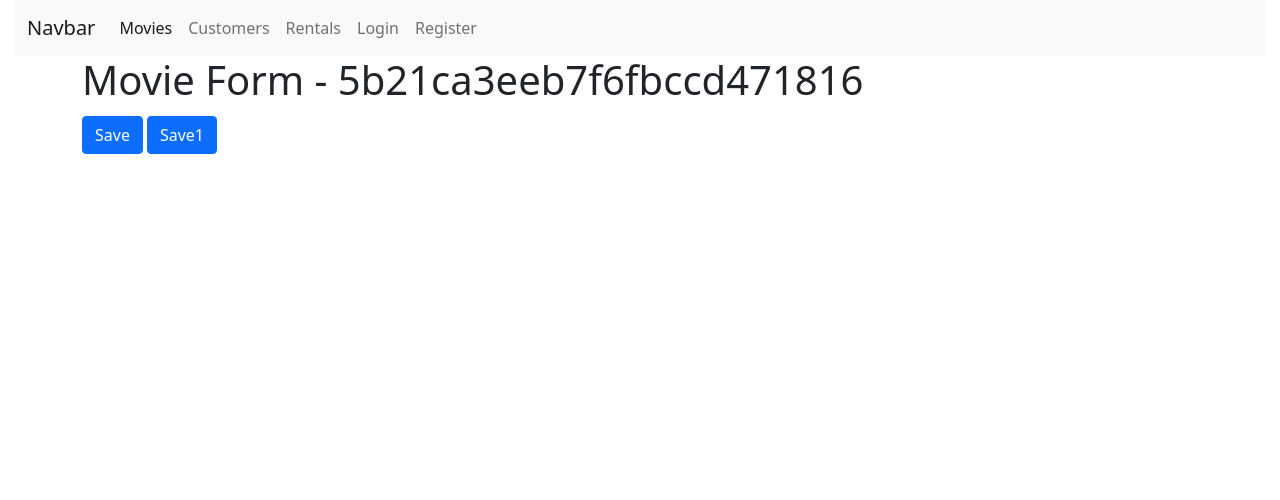
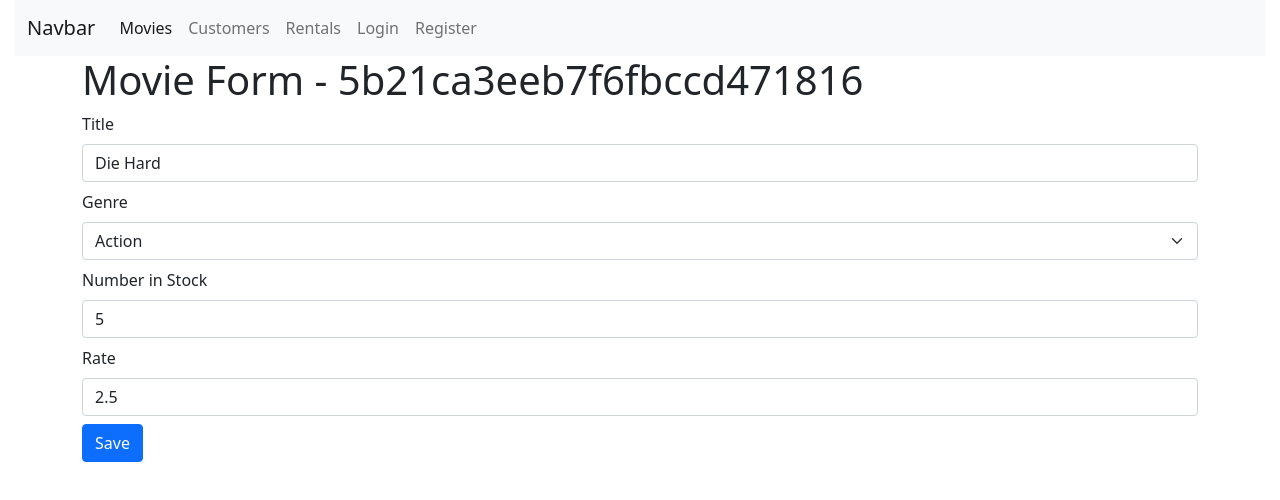
Before and after one commit to rua1hc/react-fdn-vidly-app, a React (Create React App) app: page /movies/5b21ca3eeb7f6fbccd471816 in a window 1280 px wide. Shown: the top 500 px of the page. Built offline with nearby package versions, Linux system fonts and the light colour scheme.

Commit message:
s7v22 Ex add new movie form

```diff
--- a/src/App.js
+++ b/src/App.js
@@ -26,6 +26,8 @@
                         <Route path="/login" component={LoginForm} />
                         <Route path="/register" component={RegisterForm} />
 
+                        {/* <Route path="/movies/new" render={(props)=><MovieForm {...props}/>} /> */}
+                        {/* <Route path="/movies/new" component={MovieForm} /> */}
                         <Route path="/movies/:id" component={MovieForm} />
                         <Route path="/movies" component={Movies} />
 
--- a/src/comps/common/form.jsx
+++ b/src/comps/common/form.jsx
@@ -1,6 +1,8 @@
 import { Component } from "react";
 import Joi from "joi-browser";
+
 import Input from "./input";
+import Select from "./select";
 
 class Form extends Component {
     state = {
@@ -18,6 +20,7 @@
         let errors = {};
         for (let item of error.details) errors[item.path[0]] = item.message;
 
+        // console.log(errors);
         return errors;
     };
 
@@ -67,6 +70,20 @@
         );
     }
 
+    renderSelect(name, label, options) {
+        const { data, errors } = this.state;
+        return (
+            <Select
+                name={name}
+                label={label}
+                value={data[name]}
+                options={options}
+                onChange={this.handleChange}
+                error={errors[name]}
+            />
+        );
+    }
+
     renderButton(label) {
         return (
             <button
--- /dev/null
+++ b/src/comps/common/select.jsx
@@ -0,0 +1,30 @@
+import React, { Component } from "react";
+
+class Select extends Component {
+    // state = {  }
+    render() {
+        const { name, label, error, options, ...rest } = this.props;
+
+        return (
+            <div>
+                <label htmlFor={name}>{label}</label>
+                <select
+                    name={name}
+                    id={name}
+                    {...rest}
+                    className="form-select form-select-md my-2"
+                >
+                    {options.map((opt) => (
+                        <option key={opt._id} value={opt._id}>
+                            {opt.name}
+                        </option>
+                    ))}
+                </select>
+
+                {error && <div className="alert alert-danger">{error}</div>}
+            </div>
+        );
+    }
+}
+
+export default Select;
--- a/src/comps/movieForm.jsx
+++ b/src/comps/movieForm.jsx
@@ -1,11 +1,64 @@
-import React, { Component } from "react";
+import React from "react";
+import Joi from "joi-browser";
 
-class MovieForm extends Component {
-    // state = {  }
+import Form from "./common/form";
+
+import { getGenres } from "../services/fakeGenreService";
+import { getMovie, saveMovie } from "../services/fakeMovieService";
+
+class MovieForm extends Form {
+    state = {
+        data: {
+            title: "",
+            genreId: "",
+            numberInStock: "",
+            dailyRentalRate: "",
+        },
+        selectGenre: "",
+        errors: {},
+        genres: [],
+    };
+
+    componentDidMount() {
+        const genres = [...getGenres()];
+        this.setState({ genres });
+
+        if (this.props.match.params.id === "new") return;
+
+        const movie = getMovie(this.props.match.params.id);
+        if (!movie) return this.props.history.replace("/not-found");
+
+        this.setState({ data: this.mapToViewModel(movie) });
+    }
+
+    mapToViewModel(movie) {
+        return {
+            title: movie.title,
+            genreId: movie.genre._id,
+            numberInStock: movie.numberInStock,
+            dailyRentalRate: movie.dailyRentalRate,
+        };
+    }
+
+    schema = {
+        title: Joi.string().required().label("Title"),
+        genreId: Joi.string().required().label("Genre"),
+        numberInStock: Joi.number()
+            .integer()
+            .min(0)
+            .required()
+            .label("Number in Stock"),
+        dailyRentalRate: Joi.number().min(0).max(10).required().label("Rate"),
+    };
 
     handleSave = () => {
         this.props.history.push("/movies");
         // console.log("Save clicked-params:", this.props.match.params);
+    };
+
+    doSubmit = () => {
+        saveMovie(this.state.data);
+        this.props.history.push("/movies");
     };
 
     render() {
@@ -14,15 +67,24 @@
         return (
             <div>
                 <h1>Movie Form - {match.params.id}</h1>
-                <button className=" btn btn-primary" onClick={this.handleSave}>
-                    Save
-                </button>
-                <button
-                    className=" btn btn-primary m-1"
-                    onClick={() => history.push("/movies")}
-                >
-                    Save1
-                </button>
+
+                <form onSubmit={this.handleSubmit}>
+                    {this.renderInput("title", "Title")}
+
+                    {this.renderSelect("genreId", "Genre", this.state.genres)}
+
+                    {this.renderInput("numberInStock", "Number in Stock")}
+                    {this.renderInput("dailyRentalRate", "Rate")}
+
+                    {/* <button
+                        className=" btn btn-primary"
+                        onClick={this.handleSave}
+                        // onClick1={() => history.push("/movies")}
+                    >
+                        Save
+                    </button> */}
+                    {this.renderButton("Save")}
+                </form>
             </div>
         );
     }
--- a/src/comps/movies.jsx
+++ b/src/comps/movies.jsx
@@ -1,4 +1,6 @@
 import React, { Component } from "react";
+
+import { Link } from "react-router-dom";
 
 import { getMovies } from "../services/fakeMovieService";
 import { getGenres } from "../services/fakeGenreService";
@@ -84,6 +86,11 @@
         return { totalCount: filtered.length, data: movies };
     };
 
+    handleAddNew = () => {
+        // console.log(this.props);
+        this.props.history.push("/movies/new");
+    };
+
     render() {
         const { length: count } = this.state.movies;
         const { pageSize, currentPage, genres, selectedGenre, sortColumn } =
@@ -104,6 +111,10 @@
                 </div>
 
                 <div className="col">
+                    <Link to="/movies/new" className="btn btn-primary my-3">
+                        New Movie
+                    </Link>
+
                     <p>Showing {totalCount} movies in DB.</p>
 
                     <MoviesTable
--- a/src/comps/navbar.jsx
+++ b/src/comps/navbar.jsx
@@ -1,4 +1,4 @@
-import React, { Component } from "react";
+import React from "react";
 
 import { Link, NavLink } from "react-router-dom";
 
--- a/src/comps/registerForm.jsx
+++ b/src/comps/registerForm.jsx
@@ -1,4 +1,4 @@
-import React, { Component } from "react";
+import React from "react";
 import Joi from "joi-browser";
 
 import Form from "./common/form";
--- a/src/services/fakeMovieService.js
+++ b/src/services/fakeMovieService.js
@@ -78,13 +78,14 @@
 
 export function saveMovie(movie) {
     let movieInDb = movies.find((m) => m._id === movie._id) || {};
-    movieInDb.name = movie.name;
+    movieInDb.title = movie.title;
     movieInDb.genre = genresAPI.genres.find((g) => g._id === movie.genreId);
     movieInDb.numberInStock = movie.numberInStock;
     movieInDb.dailyRentalRate = movie.dailyRentalRate;
 
     if (!movieInDb._id) {
-        movieInDb._id = Date.now();
+        movieInDb._id = Date.now().toString();
+        // console.log(movieInDb._id);
         movies.push(movieInDb);
     }
 
```
